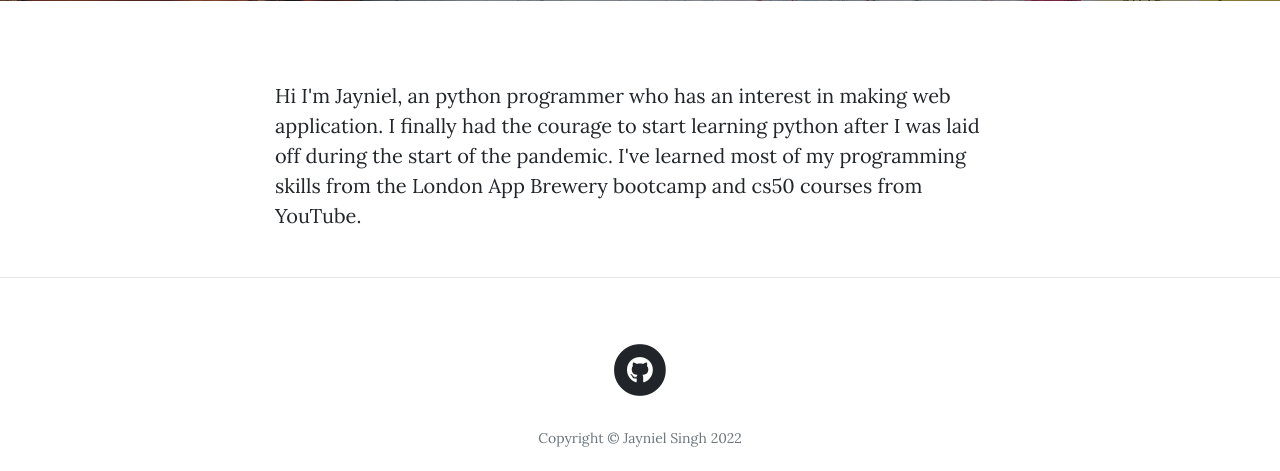
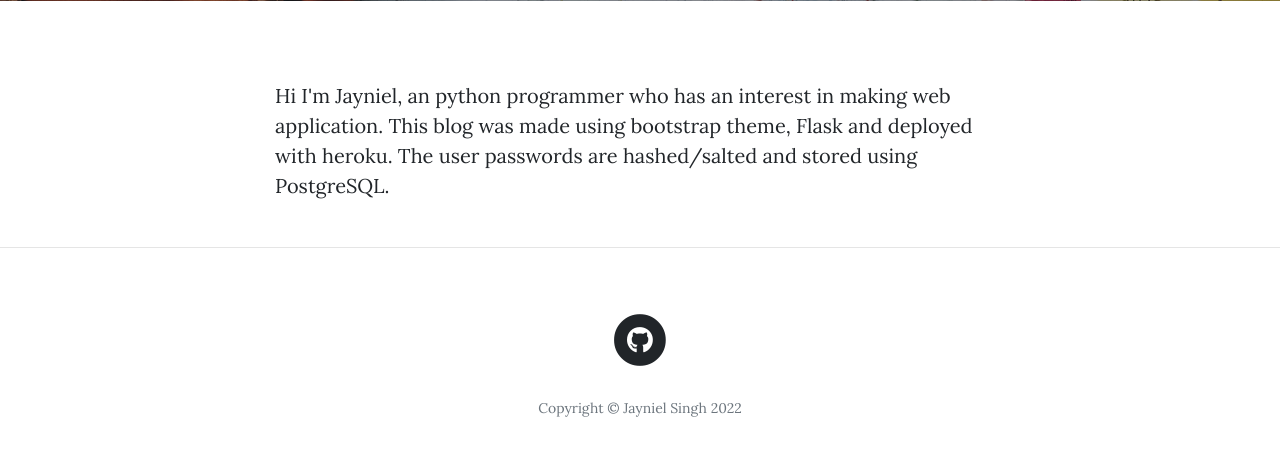
Before and after one commit to jaynielsingh/Blog, a Flask app: page /about in a window 1280 px wide. Shown: the part 531-1002 px from the top of the page. After the commit the page ends 948 px from the top, so only its background shows below. Run offline with Flask 2, Linux system fonts and the light colour scheme; some libraries are stand-ins or nearby versions.

Commit message:
update about page.

```diff
--- a/templates/about.html
+++ b/templates/about.html
@@ -19,9 +19,8 @@
   <div class="container">
     <div class="row">
       <div class="col-lg-8 col-md-10 mx-auto">
-        <p>Hi I'm Jayniel, an python programmer who has an interest in making web application.
-          I finally had the courage to start learning python after I was laid off during the start of the pandemic. I've
-          learned most of my programming skills from the London App Brewery bootcamp and cs50 courses from YouTube.
+        <p>Hi I'm Jayniel, an python programmer who has an interest in making web application. This blog was made using bootstrap theme, Flask and
+          deployed with heroku. The user passwords are hashed/salted and stored using PostgreSQL.
         </p>
         <p></p>
       </div>
```
